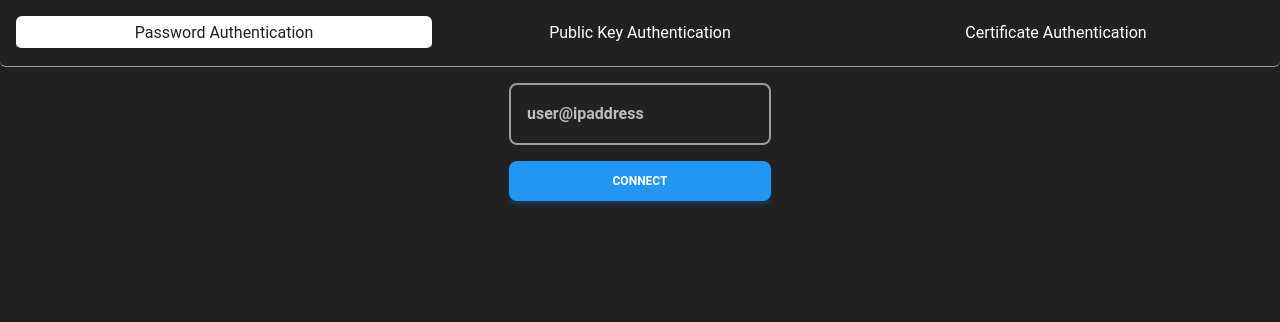
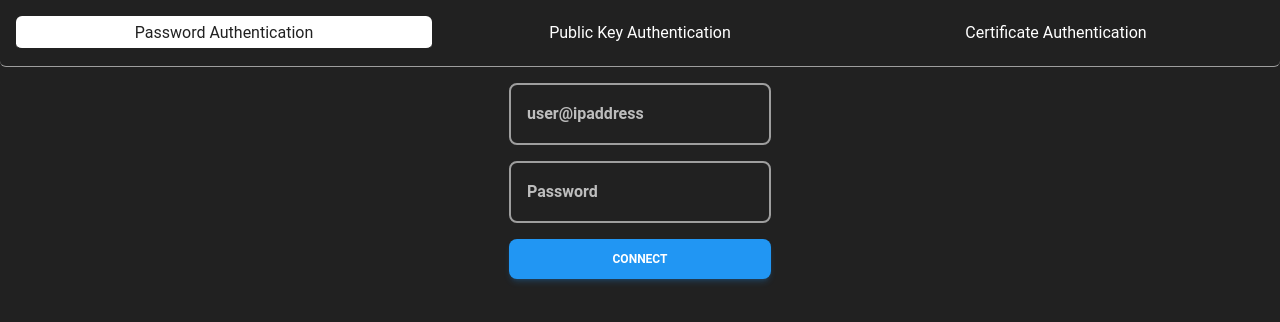
Before and after one commit to Gokul2003g/sshgo, a React (Vite) app: page / in a window 1280 px wide. Shown: the top 322 px of the page. Built offline with nearby package versions, Linux system fonts and the light colour scheme.

Commit message:
Password based auth.

```diff
--- a/src/pages/PasswordAuth.jsx
+++ b/src/pages/PasswordAuth.jsx
@@ -4,10 +4,10 @@ import React, { useState } from "react";
 
 const PasswordAuth = () => {
   const [username, setUsername] = useState("");
-  // const [password, setPassword] = useState("");
+  const [password, setPassword] = useState("");
 
   async function password_auth() {
-    await invoke("password_auth", { username });
+    await invoke("password_auth", { username, password });
   }
 
   return (
@@ -25,12 +25,12 @@ const PasswordAuth = () => {
           onChange={(e) => setUsername(e.currentTarget.value)}
           className="p-4 bg-transparent border-2 rounded-lg border-gray-500 text-white focus:border-gray-900"
         />
-        {/* <input */}
-        {/*   type="password" */}
-        {/*   placeholder="Password" */}
-        {/*   onChange={(e) => setPassword(e.currentTarget.value)} */}
-        {/*   className=" p-4 bg-transparent border-2 rounded-lg border-gray-500 text-white focus:border-gray-900" */}
-        {/* /> */}
+        <input
+          type="password"
+          placeholder="Password"
+          onChange={(e) => setPassword(e.currentTarget.value)}
+          className=" p-4 bg-transparent border-2 rounded-lg border-gray-500 text-white focus:border-gray-900"
+        />
         <Button type="submit" color="blue" ripple="light">
           Connect
         </Button>
```
